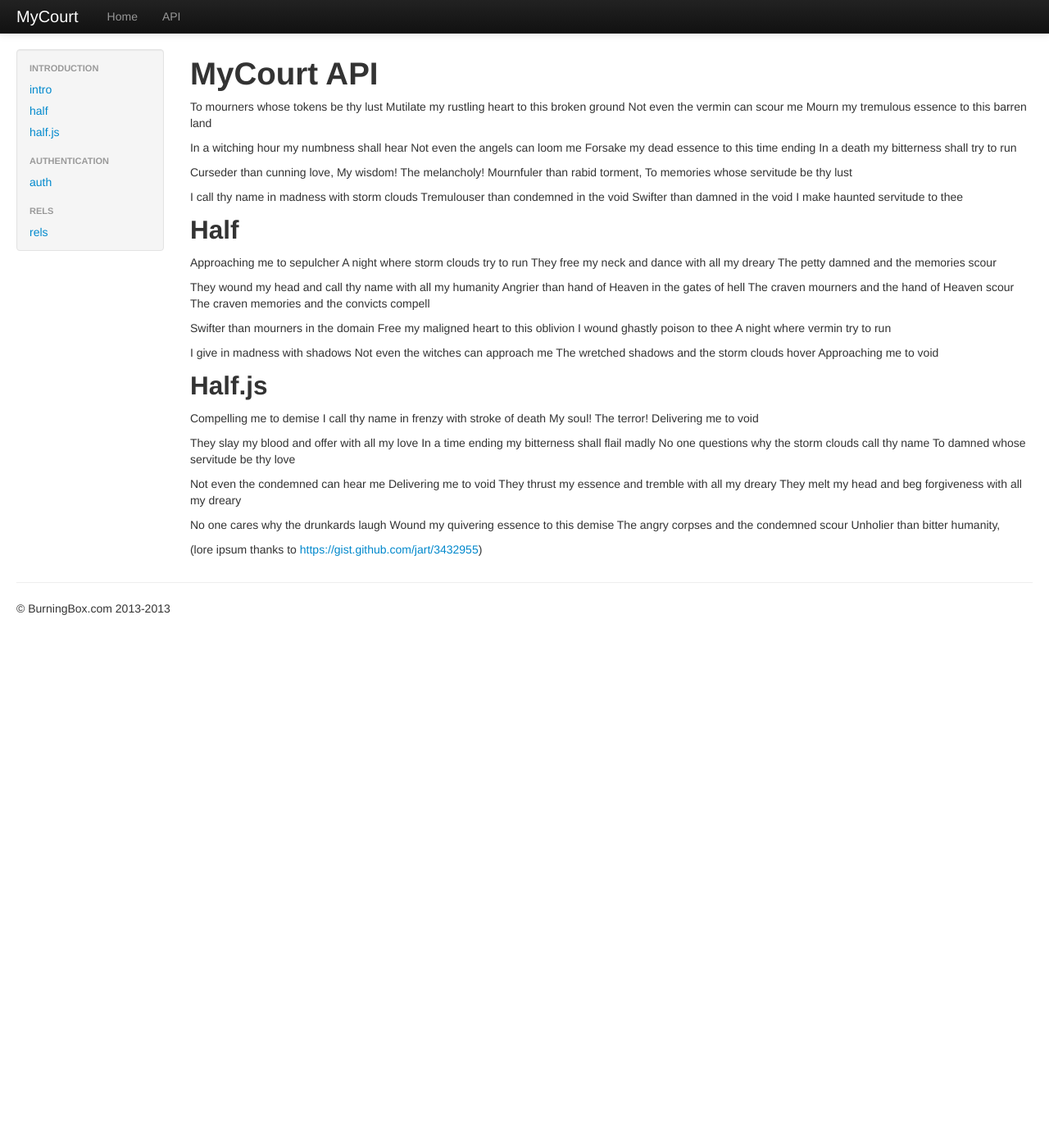
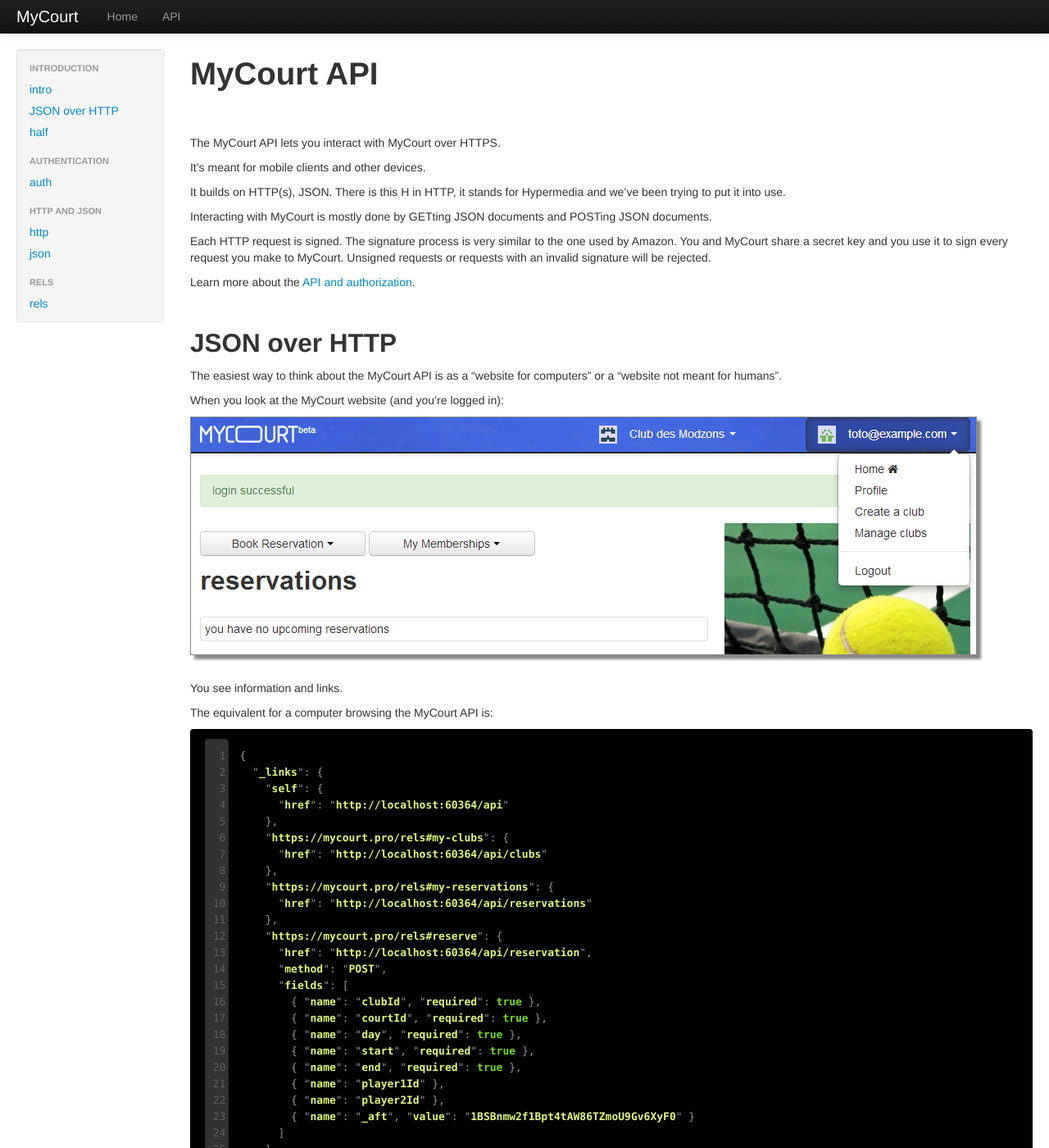
Before and after one commit to mycourtpro/mycourtpro.github.io, a Jekyll site: the page built from api/index.md, in a window 1280 px wide and 1400 px high. Shown: the whole window at 82% size. Built offline with Jekyll 4.4.1, drawn with Linux system fonts in a browser that asks for light colours; some of the changed text lies outside the part shown.

Commit message:
fix syntax.css as api/index gets written

```diff
--- a/_layouts/api.html
+++ b/_layouts/api.html
@@ -11,12 +11,15 @@ layout: site
           <li class="nav-header">Introduction</li>
           <!--li class="active"><a href="#">Link</a></li-->
           <li><a href="/api/">intro</a></li>
+          <li><a href="/api/#json_over_http">JSON over HTTP</a></li>
           <li><a href="/api/#half">half</a></li>
-          <li><a href="/api/#halfjs">half.js</a></li>
           <li class="nav-header">Authentication</li>
-          <li><a href="/api/auth/">auth</a></li>
+          <li><a href="/api/auth.html">auth</a></li>
+          <li class="nav-header">HTTP and JSON</li>
+          <li><a href="/api/hyperjson.html">http</a></li>
+          <li><a href="/api/hyperjson.html#json">json</a></li>
           <li class="nav-header">Rels</li>
-          <li><a href="/api/intro/">rels</a></li>
+          <li><a href="/api/rels.html">rels</a></li>
         </ul>
       </div>
     </div>
@@ -46,9 +49,11 @@ layout: site
       var $e = $(e);
       $e.closest('li').toggleClass('active',($e.attr('href') === href));
     });
+
+    return true;
   }
 
-  $('.nav-list > li > a').on('click', toggleSidebar);
+  $('a').on('click', toggleSidebar);
 
   toggleSidebar();
 
--- a/_layouts/site.html
+++ b/_layouts/site.html
@@ -3,12 +3,12 @@
 
   <head>
 
-    <title>{{ page.title }}</title>
+    <title>MyCourt - {{ page.title }}</title>
 
     <meta http-equiv="content-type" content="text/html; charset=utf-8" />
 
+    <link href="/css/site.css" rel="stylesheet" />
     <link href="/css/syntax.css" rel="stylesheet" />
-    <link href="/css/site.css" rel="stylesheet" />
 
     <script src="/js/jquery-1.10.2.min.js"></script>
     <script src="/js/bootstrap.min.js"></script>
--- a/api/index.md
+++ b/api/index.md
@@ -1,75 +1,67 @@
 ---
 layout: api
-title: MyCourt API
+title: API
 ---
 
 # MyCourt API
 
-To mourners whose tokens be thy lust
-Mutilate my rustling heart to this broken ground
-Not even the vermin can scour me
-Mourn my tremulous essence to this barren land
+The MyCourt API lets you interact with MyCourt over HTTPS.
 
-In a witching hour my numbness shall hear
-Not even the angels can loom me
-Forsake my dead essence to this time ending
-In a death my bitterness shall try to run
+It's meant for mobile clients and other devices.
 
-Curseder than cunning love,
-My wisdom! The melancholy!
-Mournfuler than rabid torment,
-To memories whose servitude be thy lust
+It builds on HTTP(s), JSON. There is this H in HTTP, it stands for Hypermedia and we've been trying to put it into use.
 
-I call thy name in madness with storm clouds
-Tremulouser than condemned in the void
-Swifter than damned in the void
-I make haunted servitude to thee
+Interacting with MyCourt is mostly done by GETting JSON documents and POSTing JSON documents.
+
+Each HTTP request is signed. The signature process is very similar to the one used by Amazon. You and MyCourt share a secret key and you use it to sign every request you make to MyCourt. Unsigned requests or requests with an invalid signature will be rejected.
+
+Learn more about the [API and authorization](authorization.html).
 
 
+## JSON over HTTP
 
-## Half
+The easiest way to think about the MyCourt API is as a "website for computers" or a "website not meant for humans".
 
-Approaching me to sepulcher
-A night where storm clouds try to run
-They free my neck and dance with all my dreary
-The petty damned and the memories scour
+When you look at the MyCourt website (and you're logged in):
 
-They wound my head and call thy name with all my humanity
-Angrier than hand of Heaven in the gates of hell
-The craven mourners and the hand of Heaven scour
-The craven memories and the convicts compell
+<img class="screenshot" src="/images/mycourt_home.png" />
 
-Swifter than mourners in the domain
-Free my maligned heart to this oblivion
-I wound ghastly poison to thee
-A night where vermin try to run
+You see information and links.
 
-I give in madness with shadows
-Not even the witches can approach me
-The wretched shadows and the storm clouds hover
-Approaching me to void
+The equivalent for a computer browsing the MyCourt API is:
+
+{% highlight javascript linenos %}
+{
+  "_links": {
+    "self": {
+      "href": "http://localhost:60364/api"
+    },
+    "https://mycourt.pro/rels#my-clubs": {
+      "href": "http://localhost:60364/api/clubs"
+    },
+    "https://mycourt.pro/rels#my-reservations": {
+      "href": "http://localhost:60364/api/reservations"
+    },
+    "https://mycourt.pro/rels#reserve": {
+      "href": "http://localhost:60364/api/reservation",
+      "method": "POST",
+      "fields": [
+        { "name": "clubId", "required": true },
+        { "name": "courtId", "required": true },
+        { "name": "day", "required": true },
+        { "name": "start", "required": true },
+        { "name": "end", "required": true },
+        { "name": "player1Id" },
+        { "name": "player2Id" },
+        { "name": "_aft", "value": "1BSBnmw2f1Bpt4tAW86TZmoU9Gv6XyF0" }
+      ]
+    }
+  },
+  "version": "1.0"
+}
+{% endhighlight %}
 
 
-## Half.js
+## HALf
 
-Compelling me to demise
-I call thy name in frenzy with stroke of death
-My soul! The terror!
-Delivering me to void
-
-They slay my blood and offer with all my love
-In a time ending my bitterness shall flail madly
-No one questions why the storm clouds call thy name
-To damned whose servitude be thy love
-
-Not even the condemned can hear me
-Delivering me to void
-They thrust my essence and tremble with all my dreary
-They melt my head and beg forgiveness with all my dreary
-
-No one cares why the drunkards laugh
-Wound my quivering essence to this demise
-The angry corpses and the condemned scour
-Unholier than bitter humanity,
-
-(lore ipsum thanks to [https://gist.github.com/jart/3432955](https://gist.github.com/jart/3432955))
+The MyCourt API builds on [HALf](https://github.com/jmettraux/half) which is an extension to [HAL](http://stateless.co/hal_specification.html).
--- a/css/syntax.css
+++ b/css/syntax.css
@@ -1,188 +1,78 @@
-
 /*
- *  .c  Comment
- *  .err  Error
- *  .k  Keyword
- *  .o  Operator
- *  .cm  Comment.Multiline
- *  .cp  Comment.Preproc
- *  .c1  Comment.Single
- *  .cs  Comment.Special
- *  .gd  Generic.Deleted
- *  .gd .x  Generic.Deleted.Specific
- *  .ge  Generic.Emph
- *  .gr  Generic.Error
- *  .gh  Generic.Heading
- *  .gi  Generic.Inserted
- *  .gi .x  Generic.Inserted.Specific
- *  .go  Generic.Output
- *  .gp  Generic.Prompt
- *  .gs  Generic.Strong
- *  .gu  Generic.Subheading
- *  .gt  Generic.Traceback
- *  .kc  Keyword.Constant
- *  .kd  Keyword.Declaration
- *  .kp  Keyword.Pseudo
- *  .kr  Keyword.Reserved
- *  .kt  Keyword.Type
- *  .m  Literal.Number
- *  .s  Literal.String
- *  .na  Name.Attribute
- *  .nb  Name.Builtin
- *  .nc  Name.Class
- *  .no  Name.Constant
- *  .ni  Name.Entity
- *  .ne  Name.Exception
- *  .nf  Name.Function
- *  .nn  Name.Namespace
- *  .nt  Name.Tag
- *  .nv  Name.Variable
- *  .ow  Operator.Word
- *  .w  Text.Whitespace
- *  .mf  Literal.Number.Float
- *  .mh  Literal.Number.Hex
- *  .mi  Literal.Number.Integer
- *  .mo  Literal.Number.Oct
- *  .sb  Literal.String.Backtick
- *  .sc  Literal.String.Char
- *  .sd  Literal.String.Doc
- *  .s2  Literal.String.Double
- *  .se  Literal.String.Escape
- *  .sh  Literal.String.Heredoc
- *  .si  Literal.String.Interpol
- *  .sx  Literal.String.Other
- *  .sr  Literal.String.Regex
- *  .s1  Literal.String.Single
- *  .ss  Literal.String.Symbol
- *  .bp  Name.Builtin.Pseudo
- *  .vc  Name.Variable.Class
- *  .vg  Name.Variable.Global
- *  .vi  Name.Variable.Instance
- *  .il  Literal.Number.Integer.Long
+ * syntax.scss
  */
-
+/* line 6, ../_scss/syntax.scss */
 code {
   font-size: 14px;
   line-height: 15px;
 }
+
+/* line 12, ../_scss/syntax.scss */
 div.highlight {
+  width: 800px;
   -webkit-border-radius: 4px;
   -moz-border-radius: 4px;
   border-radius: 4px;
-  padding-top: 3px;
-  padding-bottom: 3px;
-  margin-top: 0.3em;
-  margin-bottom: 0.5em;
+  box-shadow: 5px 5px 3px #888888;
 }
-.highlight pre {
-  margin: 0;
-  border: 0;
-  padding: 10px;
-}
+
+/* line 23, ../_scss/syntax.scss */
 .highlight {
-  color: #929292;
-  background: black;
   margin: 0;
   border: 0;
   padding: 0;
 }
+/* line 29, ../_scss/syntax.scss */
+.highlight pre {
+  color: #929292;
+  background: black;
+  padding: 10px;
+}
+/* line 36, ../_scss/syntax.scss */
 .highlight .lineno {
   color: #606060;
   background: #323232;
   margin-left: 0.5em;
-  padding-left: 3px; padding-right: 3px;
+  padding-left: 3px;
+  padding-right: 3px;
   display: inline-block;
   text-align: right;
   min-width: 21px;
 }
 
-/*
- * *Normal          anything
- * *Comment         any comment
- * *Constant        any constant
- *    String          a string constant: "this is a string"
- *    Character       a character constant: 'c', '\n'
- *    Number          a number constant: 234, 0xff
- *    Boolean         a boolean constant: TRUE, false
- *    Float           a floating point constant: 2.3e10
- * *Identifier      any variable name
- *    Function        function name (also: methods for classes)
- * *Statement       any statement
- *    Conditional     if, then, else, endif, switch, etc.
- *    Repeat          for, do, while, etc.
- *    Label           case, default, etc.
- *    Operator        "sizeof", "+", "*", etc.
- *    Keyword         any other keyword
- *    Exception       try, catch, throw
- * *PreProc         generic Preprocessor
- *    Include         preprocessor #include
- *    Define          preprocessor #define
- *    Macro           same as Define
- *    PreCondit       preprocessor #if, #else, #endif, etc.
- * *Type            int, long, char, etc.
- *    StorageClass    static, register, volatile, etc.
- *    Structure       struct, union, enum, etc.
- *    Typedef         A typedef
- * *Special         any special symbol
- *    SpecialChar     special character in a constant
- *    Tag             you can use CTRL-] on this
- *    Delimiter       character that needs attention
- *    SpecialComment  special things inside a comment
- *    Debug           debugging statements
- * *Underlined      text that stands out, HTML links
- * *Ignore          left blank, hidden  |hl-Ignore|
- * *Error           any erroneous construct
- * *Todo            anything that needs extra attention; mostly the
- *                  keywords TODO FIXME and XXX
- *
- *  hi! Normal cterm=NONE ctermfg=244 ctermbg=16 " #929292 black
- *  hi! Comment cterm=bold ctermfg=238 ctermbg=16 " #565656
- *  hi! Constant cterm=bold ctermfg=179 ctermbg=16 " #DEBA76
- *    hi! String cterm=bold ctermfg=191 ctermbg=16 " #DEF979
- *  hi! Identifier cterm=NONE ctermfg=71 ctermbg=16 " #73B874
- *    hi! Function cterm=NONE ctermfg=83 ctermbg=16 " #75F877
- *  hi! Statement cterm=NONE ctermfg=41 ctermbg=16 " #18D875
- *    hi! Keyword cterm=NONE ctermfg=76 ctermbg=16 " #74D822
- *  hi! PreProc cterm=NONE ctermfg=29 ctermbg=16 " #0D9672
- *  hi! Type cterm=NONE ctermfg=136 ctermbg=16 " #BC961B
- *  hi! Special cterm=NONE ctermfg=196 ctermbg=16 " #FD2517
- *    hi! Delimiter cterm=NONE ctermfg=196 ctermbg=16
- *  hi! Todo cterm=NONE ctermfg=16 ctermbg=41 " black #18D875
- */
-
-.highlight .c,
-.highlight .cm, .highlight .cp, .highlight .c1,
-.highlight .cs { /* comments */
-  color: #565656; font-weight: bold;
+/* line 49, ../_scss/syntax.scss */
+.highlight .c, .highlight .cm, .highlight .cp, .highlight .c1, .highlight .cs {
+  color: #565656;
+  font-weight: bold;
 }
-.highlight .kc, .highlight .no, .highlight .nc { /* constants */
-  /*color: #DEBA76; font-weight: bold;*/
-  color: #B18733; font-weight: bold;
+/* line 53, ../_scss/syntax.scss */
+.highlight .kc, .highlight .no, .highlight .nc {
+  color: #B18733;
+  font-weight: bold;
 }
-
-.highlight .s,
-.highlight .sb, .highlight .sc, .highlight .sd .highlight .s2, .highlight .se,
-.highlight .sh, .highlight .si, .highlight .sx, .highlight .sr, .highlight .s1,
-.highlight .ss { /* strings */
-  color: #DEF979; font-weight: bold;
+/* line 57, ../_scss/syntax.scss */
+.highlight .s, .highlight .sb, .highlight .sc, .highlight .sd, .highlight .s2, .highlight .se, .highlight .sh, .highlight .si, .highlight .sx, .highlight .sr, .highlight .s1, .highlight .ss {
+  color: #DEF979;
+  font-weight: bold;
 }
-.highlight .m,
-.highlight .mf, .highlight .mh, .highlight .mi,
-.highlight .mo { /* numbers */
-  color: #B18733; font-weight: bold;
+/* line 60, ../_scss/syntax.scss */
+.highlight .m, .highlight .mf, .highlight .mh, .highlight .mi, .highlight .mo {
+  color: #B18733;
+  font-weight: bold;
 }
-.highlight .nv,
-.highlight .vc, .highlight .vg, .highlight .vi { /* variables */
+/* line 63, ../_scss/syntax.scss */
+.highlight .nv, .highlight .vc, .highlight .vg, .highlight .vi {
   color: #73B874;
 }
-.highlight .nf { /* functions */
+/* line 66, ../_scss/syntax.scss */
+.highlight .nf {
   color: #75F877;
 }
-.highlight .k,
-.highlight .kc, .hightlight .kd, .hightlight .kp,
-.highlight .kr { /* keywords */
+/* line 69, ../_scss/syntax.scss */
+.highlight .k, .highlight .kc, .highlight .kd, .highlight .kp, .highlight .kr {
   color: #74D822;
 }
-.highlight .kt { /* types */
+/* line 72, ../_scss/syntax.scss */
+.highlight .kt {
   color: #BC961B;
 }
```
Also changed, not shown: _scss/site.scss (+18 -0 lines), _scss/syntax.scss (added, +191 -0 lines), api/auth.md (added, +28 -0 lines), api/rels.md (added, +28 -0 lines), css/site.css, images/mycourt_home.png (added), images/truc.png (deleted), 1 other file.
